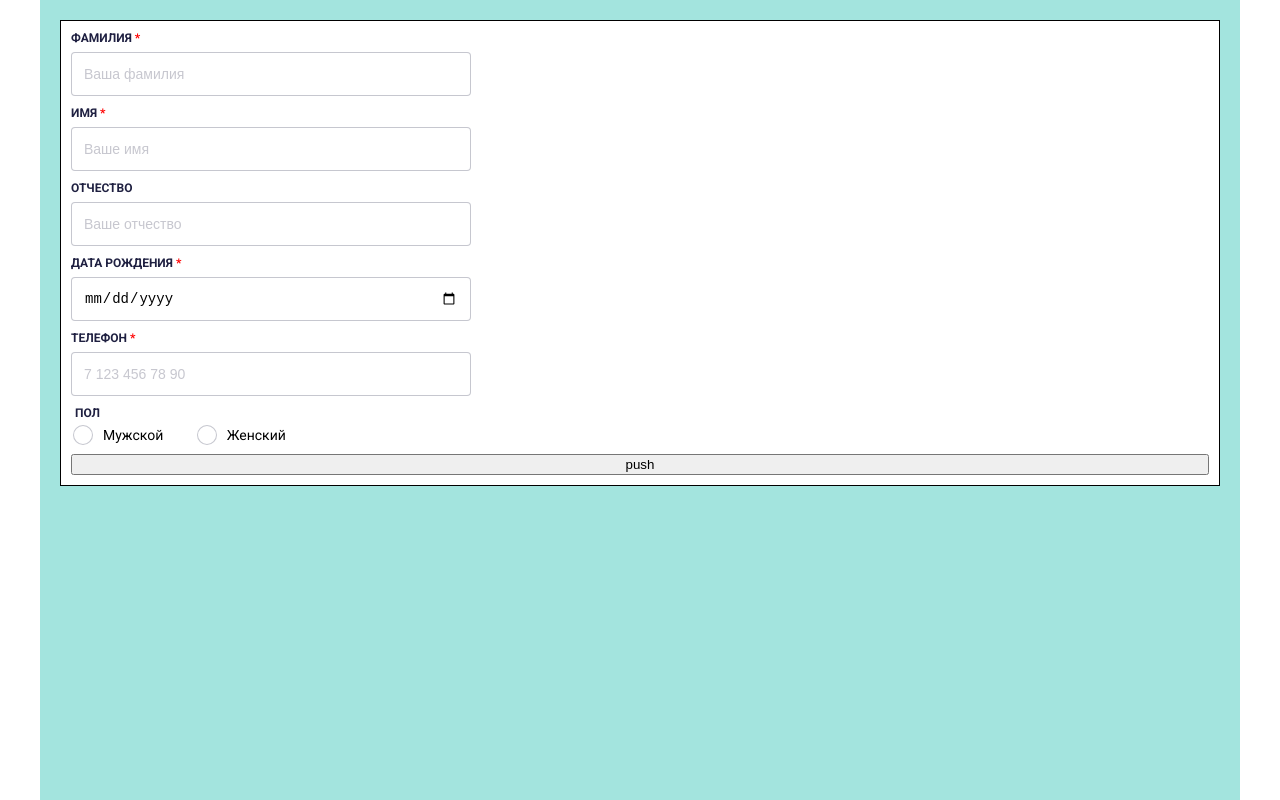
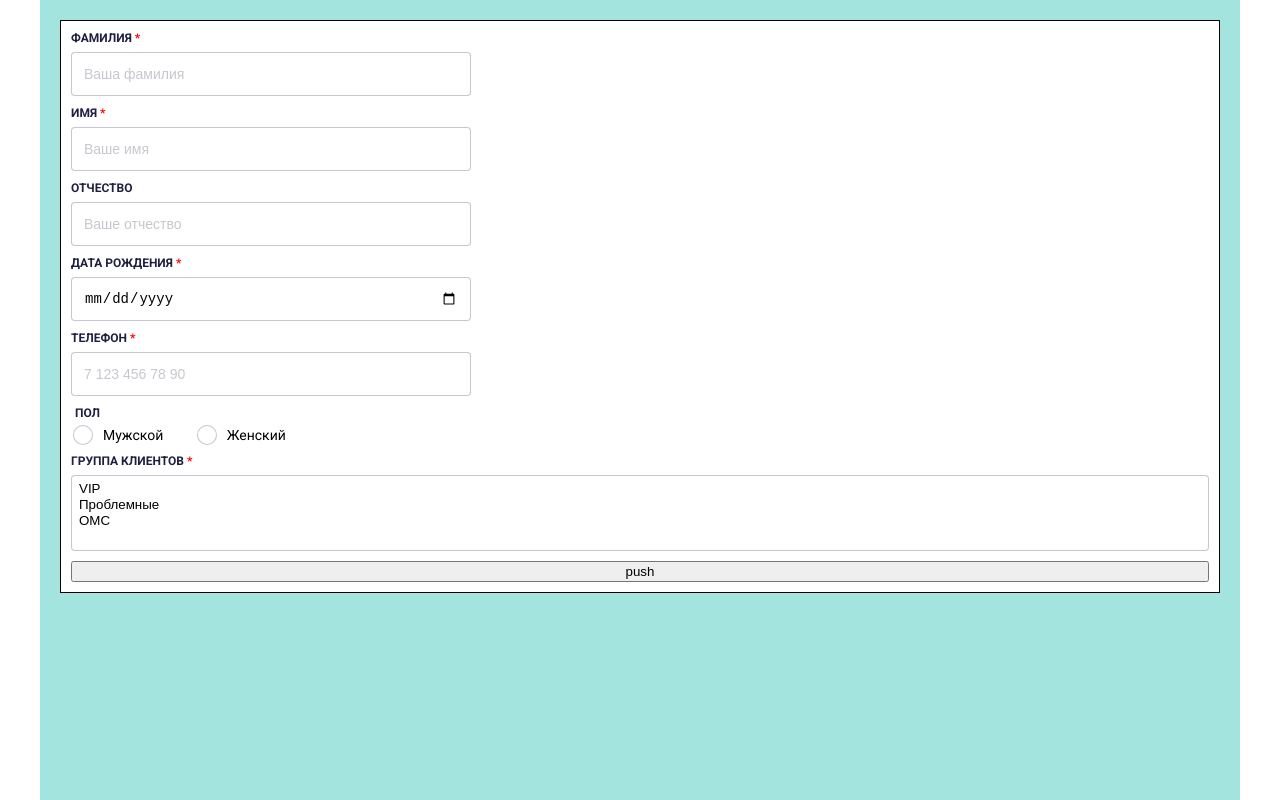
Before and after one commit to mefistodevelop/vue-form, a Vue app: page / in a window 1280 px wide. Built offline with nearby package versions, Linux system fonts and the light colour scheme.

Commit message:
feat: add Multiselect component

```diff
--- a/src/components/Form.vue
+++ b/src/components/Form.vue
@@ -58,6 +58,13 @@
       <GenderRadio />
     </div>
 
+    <div class="form__element">
+      <Multiselect
+        v-model="form.clientGroup"
+        :v="$v.form.clientGroup"
+      />
+    </div>
+
     <button type="submit">push</button>
   </form>
 </template>
@@ -68,6 +75,7 @@
   import FormField from './FormField';
   import PhoneField from './PhoneField';
   import GenderRadio from './GenderRadio';
+  import Multiselect from './Multiselect';
 
   export default {
     name: 'Form',
@@ -79,10 +87,14 @@
          middleName: '',
          birthdate: '',
          phone: '',
+         clientGroup: [],
        },
       };
     },
-    components: { FormField, PhoneField, GenderRadio },
+    components: {
+      FormField, PhoneField, GenderRadio,
+      Multiselect,
+    },
     validations: {
       form: {
         lastName: { required },
@@ -94,6 +106,7 @@
           length: length(11),
           firstCharIs: firstCharIs(7),
         },
+        clientGroup: { required },
       },
     },
     methods: {
--- /dev/null
+++ b/src/components/Multiselect.vue
@@ -0,0 +1,81 @@
+<template>
+  <div class="multiselect-wrapper">
+    <label class="multiselect__label" title="Чтобы выбрать несколько вариантов нажмите Ctrl">
+      <span class="multiselect__header">
+        Группа клиентов
+        <span class="multiselect__star">*</span>
+        <small class="multiselect__error" v-if="v.$error && !v.$required">
+          Это поле обязательно для заполнения
+        </small>
+      </span>
+      <select class="multiselect__group" name="client-group" v-model="fieldValue"
+        @change="v.$touch()" multiple>
+        <option class="multiselect__option" value="VIP">VIP</option>
+        <option class="multiselect__option" value="Проблемные">Проблемные</option>
+        <option class="multiselect__option" value="ОМС">ОМС</option>
+      </select>
+    </label>
+
+  </div>
+</template>
+
+<script>
+  export default {
+    name: 'Multiselect',
+    props: {
+      value: {
+        type: Array,
+      },
+      v: {
+        type: Object,
+        required: true,
+      },
+    },
+    computed: {
+      fieldValue: {
+        get() {
+          return this.value;
+        },
+        set(value) {
+          this.$emit("input", value);
+        },
+      },
+    },
+  };
+</script>
+
+<style lang="scss" scoped>
+  @import '../utils/_variables';
+
+  .multiselect {
+    &__header {
+      @include label-header;
+    }
+    &__label {
+      @include field-label;
+      display: flex;
+      flex-direction: column;
+    }
+
+    &__star {
+      @include required-mark;
+    }
+
+    &__error {
+      color: #ff0000;
+    }
+
+    &__group {
+      margin-top: .7rem;
+      padding: .5rem;
+      border: 1px solid $inactive;
+      border-radius: 4px;
+      overflow-y: auto;
+
+      &:hover,
+      &:focus {
+        border-color: $hovered-field;
+      }
+    }
+  }
+</style>
```
